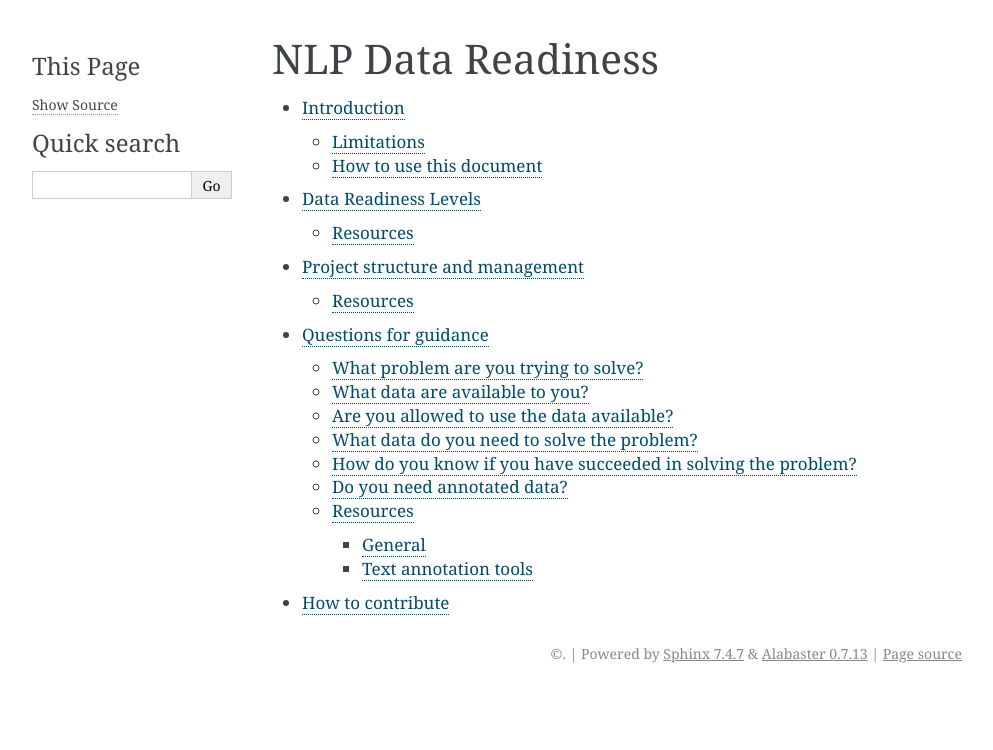
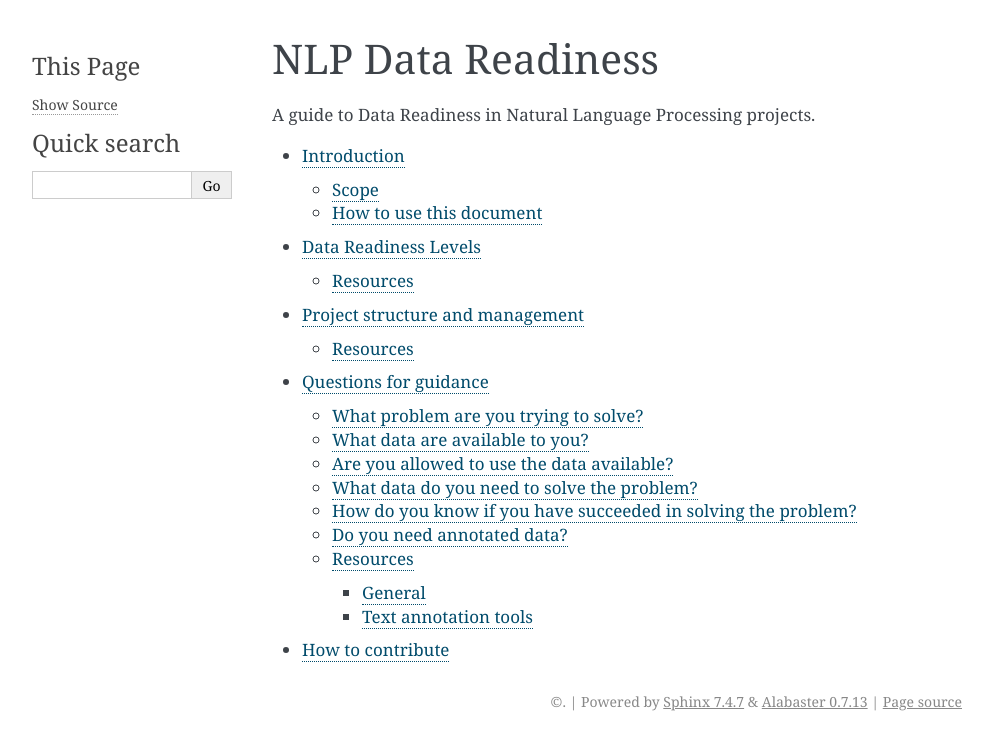
Before and after one commit to fredriko/nlp-data-readiness, a Sphinx documentation site: the page built from docs/index.rst, in a window 1280 px wide. Shown: the top 750 px of the page, without its empty margins (148-1141 px from the left). Built offline with Sphinx 7.4.7, drawn with Linux system fonts in a browser that asks for light colours.

Commit message:
Refactoring.

```diff
--- a/docs/index.rst
+++ b/docs/index.rst
@@ -1,5 +1,7 @@
 NLP Data Readiness
 ------------------
+
+A guide to Data Readiness in Natural Language Processing projects.
 
 .. toctree::
     :maxdepth: 16
--- a/docs/introduction.md
+++ b/docs/introduction.md
@@ -5,7 +5,7 @@ that lend themselves to solutions based on natural language processing (NLP). Th
 and highlight issues related to data access, accessibility, and validity that may arise in such situations.
 
 
-## Limitations
+## Scope
 
 This document is concerned with data availability, accessibility, and validity for the purpose of natural language
 processing. Thus, other modalities such as images, video, speech or sensor data are not covered.
```
